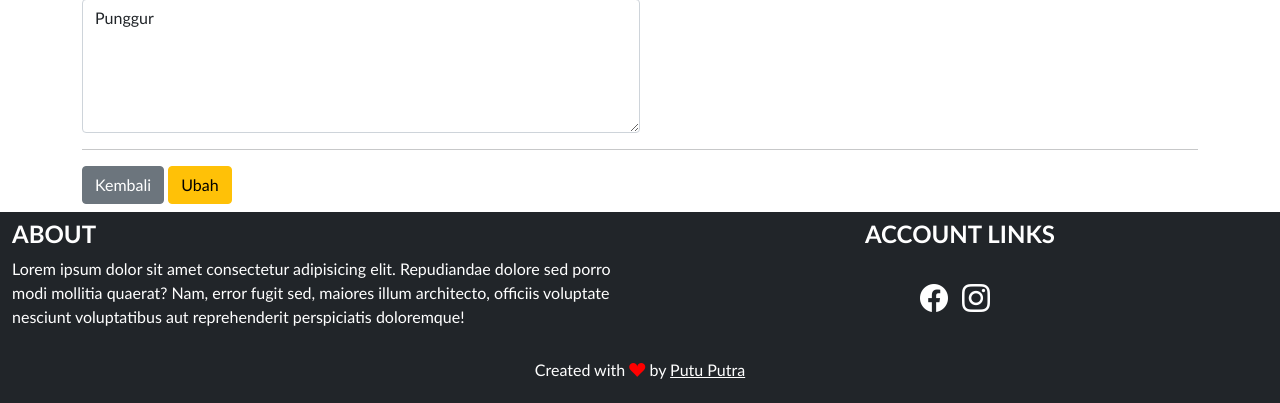
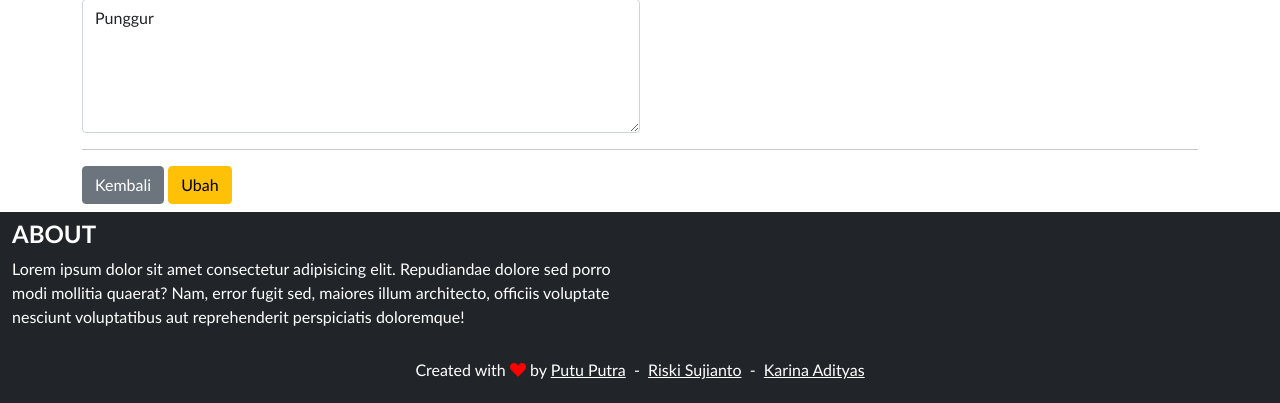
Before and after one commit to RiskiSujiantoRamadhan/Data-Mahasiswa, a PHP site: page /ubah.php?npm=2001051012 in a window 1280 px wide. Shown: the part 1363-1766 px from the top of the page. Run offline with PHP 8.4, Linux system fonts and the light colour scheme; a user stored in the database is signed in; data comes from the database, SQL or seed files in the repository; some libraries are stand-ins or nearby versions.

Commit message:
Update ubah.php

```diff
--- a/ubah.php
+++ b/ubah.php
@@ -66,12 +66,6 @@ if (isset($_POST['ubah'])) {
             </button>
             <div class="collapse navbar-collapse" id="navbarNav">
                 <ul class="navbar-nav ms-auto">
-                    <li class="nav-item">
-                        <a class="nav-link" aria-current="page" href="index.php">Home</a>
-                    </li>
-                    <li class="nav-item">
-                        <a class="nav-link" href="#about">About</a>
-                    </li>
                     <li class="nav-item">
                         <a class="nav-link" href="logout.php">Logout</a>
                     </li>
@@ -199,19 +193,11 @@ if (isset($_POST['ubah'])) {
                     quaerat? Nam, error fugit sed, maiores illum architecto, officiis voluptate nesciunt voluptatibus
                     aut reprehenderit perspiciatis doloremque!</p>
             </div>
-            <div class="col-md-6 my-2 text-center link">
-                <h4 class="fw-bold text-uppercase">Account Links</h4>
-                <a href="https://web.facebook.com/putuputraekapersada/" target="_blank"><i
-                        class="bi bi-facebook fs-3"></i></a>
-                <a href="https://www.instagram.com/putupersada/" target="_blank"><i
-                        class="bi bi-instagram fs-3"></i></a>
-
-            </div>
         </div>
     </div>
     <footer class="bg-dark text-white text-center" style="padding: 5px;">
-        <p>Created with <i class="bi bi-suit-heart-fill" style="color: red;"></i> by <a
-                href="https://instagram.com/vikrysurya_" target="_blank" style="color: #fff;">Putu Putra</a></p>
+        <p>Created with <i class="bi bi-suit-heart-fill" style="color: red;"></i> by <u style="color: #fff;">Putu
+                Putra</u>&nbsp; - &nbsp;<u style="color: #fff;">Riski Sujianto</u>&nbsp; - &nbsp;<u style="color: #fff;">Karina Adityas</u></p>
     </footer>
     <!-- Close Footer -->
 
```
